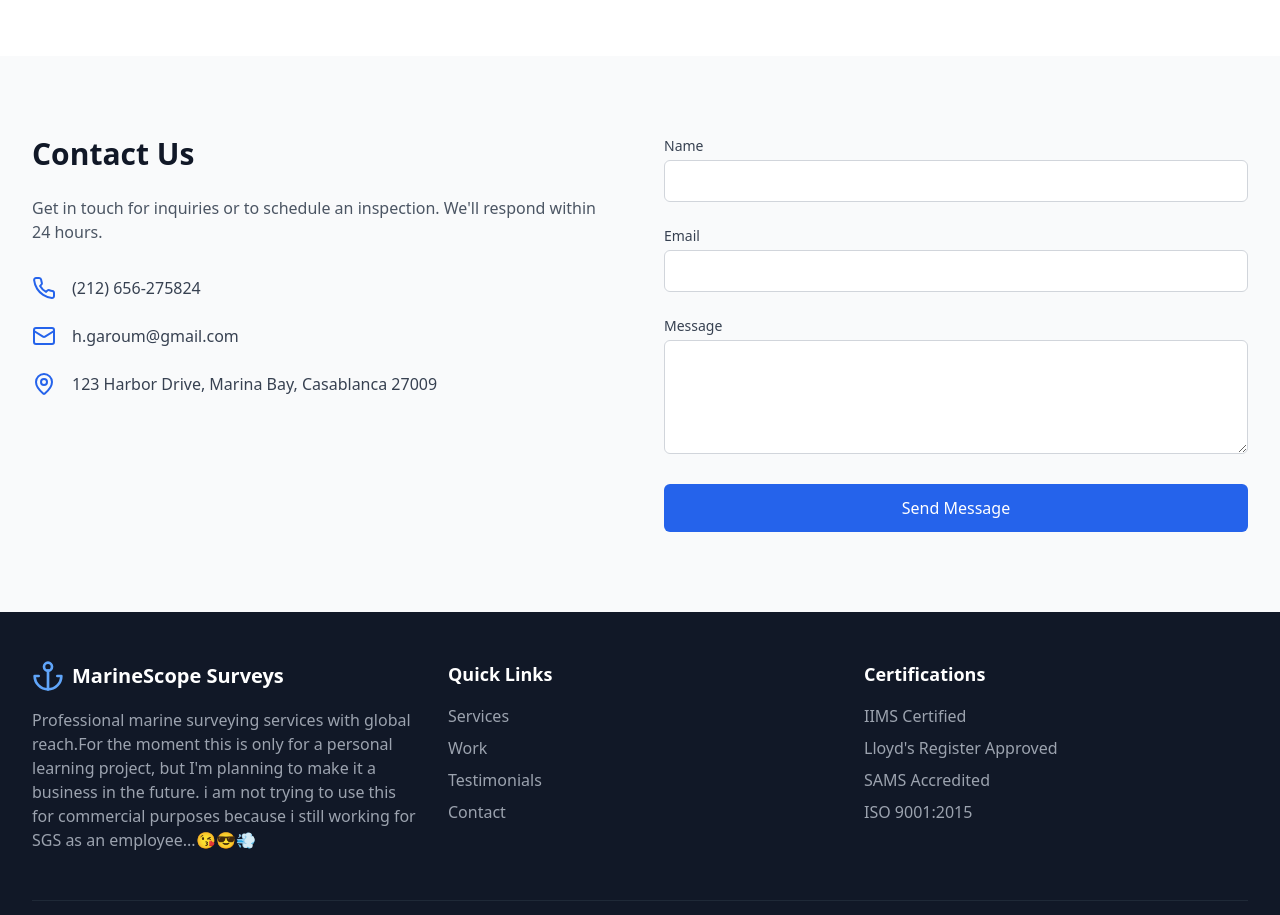
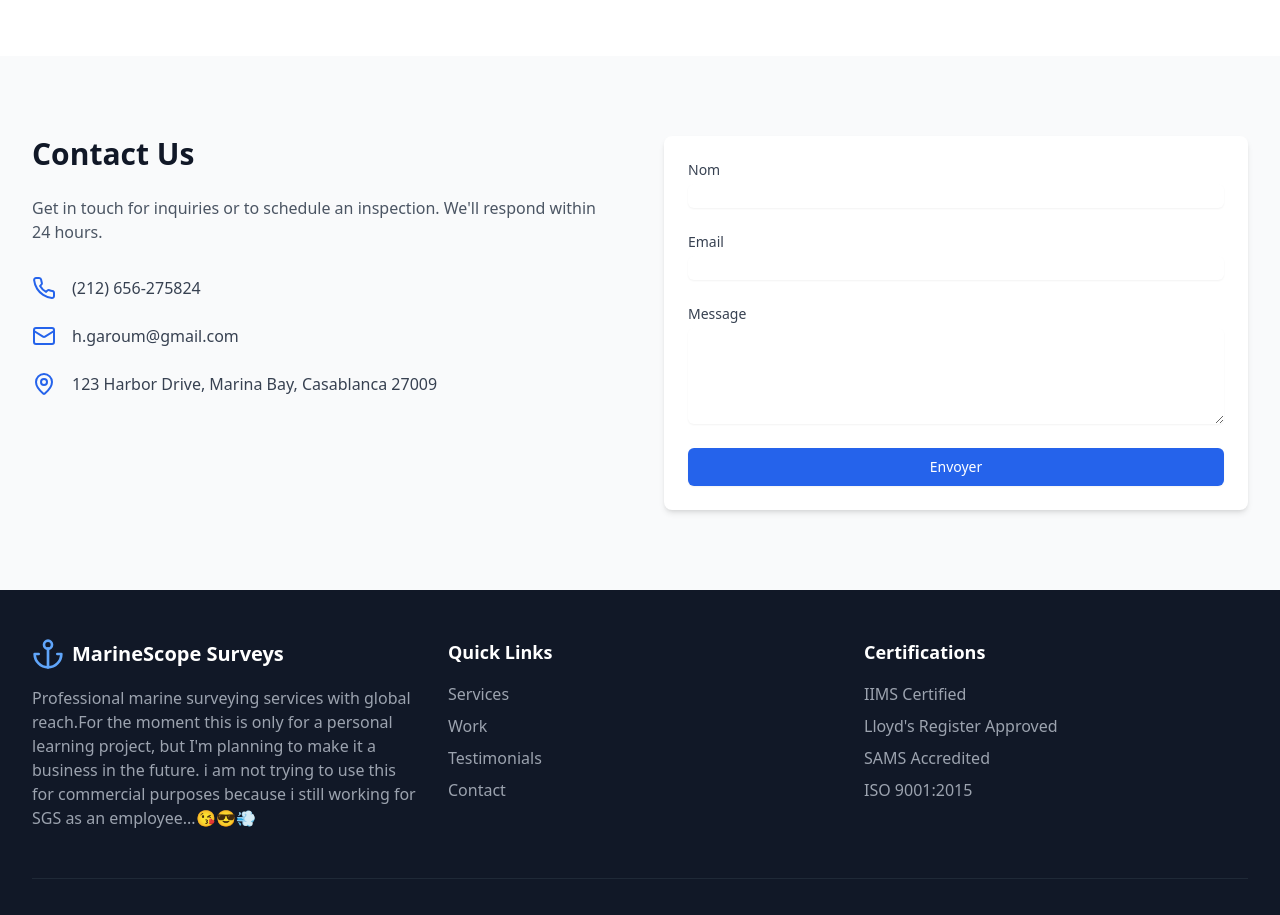
Before and after one commit to Hicham1970/sb1-vxcugk, a React (Vite) app: page / in a window 1280 px wide. Shown: the part 2440-3355 px from the top of the page. Built offline with nearby package versions, Linux system fonts and the light colour scheme.

Commit message:
Le problème de l'envoie du formulaire a la base de donnée a été résolu

```diff
--- a/package.json
+++ b/package.json
@@ -7,7 +7,7 @@
   "scripts": {
     "dev": "vite",
     "predeploy": "npm run build",
-    "deploy": "gh-pages -d build",
+    "deploy": "gh-pages -d dist",
     "build": "vite build",
     "lint": "eslint .",
     "preview": "vite preview",
--- a/src/components/ContactForm.tsx
+++ b/src/components/ContactForm.tsx
@@ -1,60 +1,110 @@
-import React, { useState } from 'react';
-import { useContact } from '../hooks/useContact';
+import React, { useState } from "react";
 
 export default function ContactForm() {
   const [formData, setFormData] = useState({
-    name: '',
-    email: '',
-    message: ''
+    name: "",
+    email: "",
+    message: "",
   });
-  const [success, setSuccess] = useState(false);
-  const { submitContact, isLoading, error } = useContact();
+  const [isLoading, setIsLoading] = useState(false);
+  const [status, setStatus] = useState<{
+    type: "success" | "error" | null;
+    message: string;
+  }>({ type: null, message: "" });
 
-  const handleChange = (e: React.ChangeEvent<HTMLInputElement | HTMLTextAreaElement>) => {
+  const handleChange = (
+    e: React.ChangeEvent<HTMLInputElement | HTMLTextAreaElement>
+  ) => {
     const { name, value } = e.target;
-    setFormData(prev => ({ ...prev, [name]: value }));
+    setFormData((prev) => ({ ...prev, [name]: value }));
   };
 
   const handleSubmit = async (e: React.FormEvent) => {
     e.preventDefault();
-    const result = await submitContact(formData);
-    if (result) {
-      setSuccess(true);
-      setFormData({ name: '', email: '', message: '' });
+    setIsLoading(true);
+    setStatus({ type: null, message: "" });
+
+    try {
+      console.log("Envoi des données:", formData);
+
+      const response = await fetch("http://localhost:5000/api/contacts", {
+        method: "POST",
+        headers: {
+          "Content-Type": "application/json",
+        },
+        body: JSON.stringify(formData),
+        credentials: "include",
+      });
+
+      console.log("Statut de la réponse:", response.status);
+
+      const data = await response.json();
+      console.log("Données reçues:", data);
+
+      if (!response.ok) {
+        throw new Error(data.error || "Une erreur est survenue");
+      }
+
+      setStatus({
+        type: "success",
+        message: "Message envoyé avec succès!",
+      });
+      setFormData({ name: "", email: "", message: "" });
+    } catch (error) {
+      console.error("Erreur complète:", error);
+      setStatus({
+        type: "error",
+        message:
+          error instanceof Error
+            ? `Erreur: ${error.message}`
+            : "Erreur de connexion au serveur",
+      });
+    } finally {
+      setIsLoading(false);
     }
   };
 
   return (
-    <form onSubmit={handleSubmit} className="space-y-6">
-      {success && (
-        <div className="bg-green-50 border border-green-200 text-green-700 px-4 py-3 rounded">
-          Thank you! Your message has been sent successfully.
-        </div>
-      )}
-
-      {error && (
-        <div className="bg-red-50 border border-red-200 text-red-700 px-4 py-3 rounded">
-          {error}
+    <form
+      onSubmit={handleSubmit}
+      className="space-y-6 bg-white p-6 rounded-lg shadow-md"
+    >
+      {status.message && (
+        <div
+          className={`p-4 rounded ${
+            status.type === "success"
+              ? "bg-green-50 text-green-800"
+              : "bg-red-50 text-red-800"
+          }`}
+        >
+          {status.message}
         </div>
       )}
 
       <div>
-        <label htmlFor="name" className="block text-sm font-medium text-gray-700 mb-1">
-          Name
+        <label
+          htmlFor="name"
+          className="block text-sm font-medium text-gray-700"
+        >
+          Nom
         </label>
         <input
           type="text"
           id="name"
           name="name"
           value={formData.name}
-          onChange={handleChange}
-          className="w-full px-4 py-2 border border-gray-300 rounded-md focus:ring-blue-500 focus:border-blue-500"
+          onChange={(e) => setFormData({ ...formData, name: e.target.value })}
+          className="mt-1 block w-full rounded-md border-gray-300 shadow-sm focus:border-blue-500 focus:ring-blue-500"
           required
+          minLength={2}
         />
       </div>
 
       <div>
-        <label htmlFor="email" className="block text-sm font-medium text-gray-700 mb-1">
+        <label
+          htmlFor="email"
+          className="block text-sm font-medium text-gray-700"
+        >
           Email
         </label>
         <input
@@ -62,33 +112,41 @@ export default function ContactForm() {
           id="email"
           name="email"
           value={formData.email}
-          onChange={handleChange}
-          className="w-full px-4 py-2 border border-gray-300 rounded-md focus:ring-blue-500 focus:border-blue-500"
+          onChange={(e) => setFormData({ ...formData, email: e.target.value })}
+          className="mt-1 block w-full rounded-md border-gray-300 shadow-sm focus:border-blue-500 focus:ring-blue-500"
           required
         />
       </div>
 
       <div>
-        <label htmlFor="message" className="block text-sm font-medium text-gray-700 mb-1">
+        <label
+          htmlFor="message"
+          className="block text-sm font-medium text-gray-700"
+        >
           Message
         </label>
         <textarea
           id="message"
           name="message"
           value={formData.message}
-          onChange={handleChange}
+          onChange={(e) =>
+            setFormData({ ...formData, message: e.target.value })
+          }
           rows={4}
-          className="w-full px-4 py-2 border border-gray-300 rounded-md focus:ring-blue-500 focus:border-blue-500"
+          className="mt-1 block w-full rounded-md border-gray-300 shadow-sm focus:border-blue-500 focus:ring-blue-500"
           required
-        ></textarea>
+          minLength={10}
+        />
       </div>
 
       <button
         type="submit"
         disabled={isLoading}
-        className="w-full bg-blue-600 text-white px-6 py-3 rounded-md hover:bg-blue-700 transition duration-300 disabled:opacity-50"
+        className={`w-full flex justify-center py-2 px-4 border border-transparent rounded-md shadow-sm text-sm font-medium text-white bg-blue-600 hover:bg-blue-700 focus:outline-none focus:ring-2 focus:ring-offset-2 focus:ring-blue-500 ${
+          isLoading ? "opacity-50 cursor-not-allowed" : ""
+        }`}
       >
-        {isLoading ? 'Sending...' : 'Send Message'}
+        {isLoading ? "Envoi en cours..." : "Envoyer"}
       </button>
     </form>
   );
```
Also changed, not shown: 1 other file (tests, documents, lock files or other folders).
